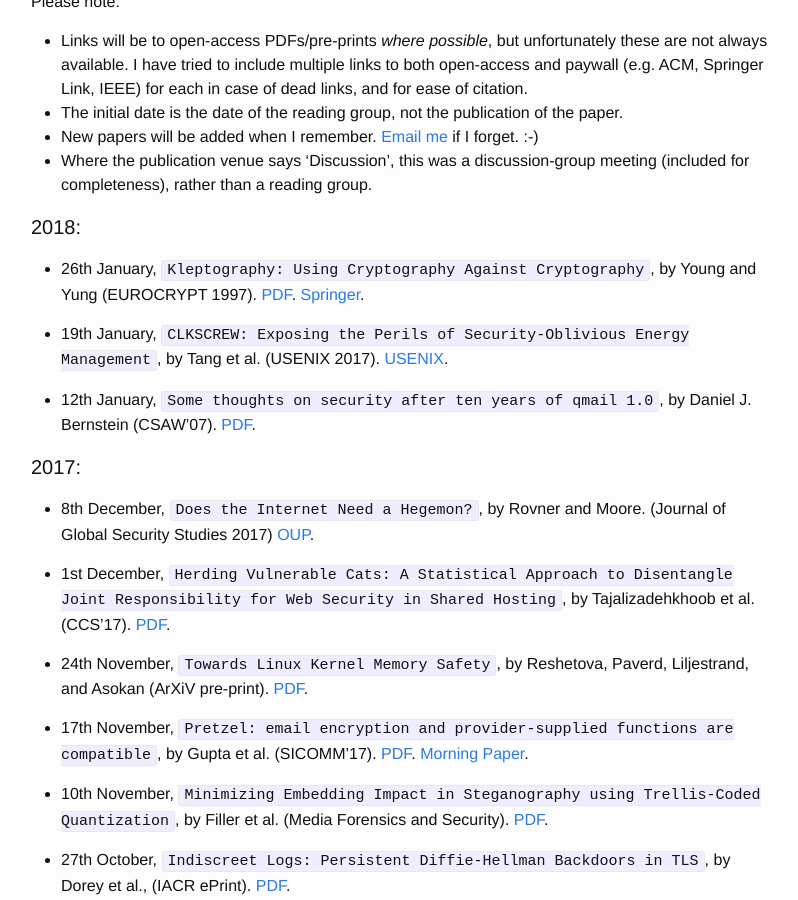
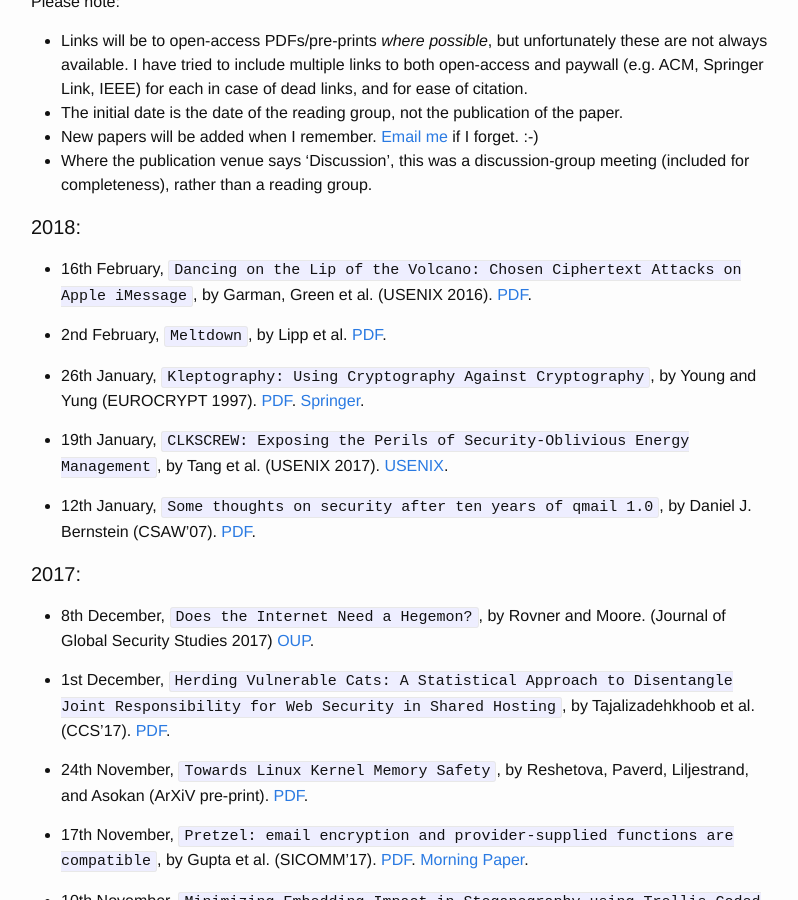
Before and after one commit to mpdehnel/ReadingGroup, a Jekyll site: the page built from index.md, in a window 1280 px wide and 900 px high, scrolled down 513 px. Shown: the whole window, without its empty margins (239-1037 px from the left). Built offline with Jekyll 4.4.1, drawn with Linux system fonts in a browser that asks for light colours.

Commit message:
add meltdown and volcanoes

```diff
--- a/index.md
+++ b/index.md
@@ -19,6 +19,10 @@ Please note:
 * Where the publication venue says 'Discussion', this was a discussion-group meeting (included for completeness), rather than a reading group.
 
 #### 2018:
+
+* 16th February, `Dancing on the Lip of the Volcano: Chosen Ciphertext Attacks on Apple iMessage`, by Garman, Green et al. (USENIX 2016). [PDF](https://isi.jhu.edu/~mgreen/imessage.pdf).
+
+* 2nd February, `Meltdown`, by Lipp et al. [PDF](https://meltdownattack.com/meltdown.pdf).
 
 * 26th January, `Kleptography: Using Cryptography Against Cryptography`, by Young and Yung (EUROCRYPT 1997). [PDF](https://www.researchgate.net/profile/Moti_Yung/publication/221348188_Kleptography_Using_Cryptography_Against_Cryptography/links/00b7d53b88cb0ca63f000000.pdf). [Springer](https://link.springer.com/content/pdf/10.1007%2F3-540-69053-0_6.pdf).
 
```
